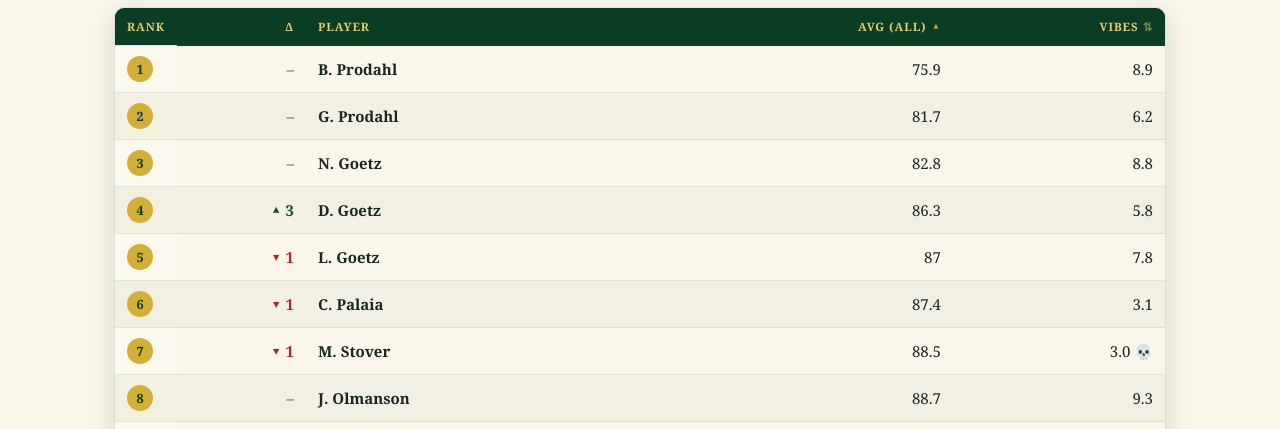
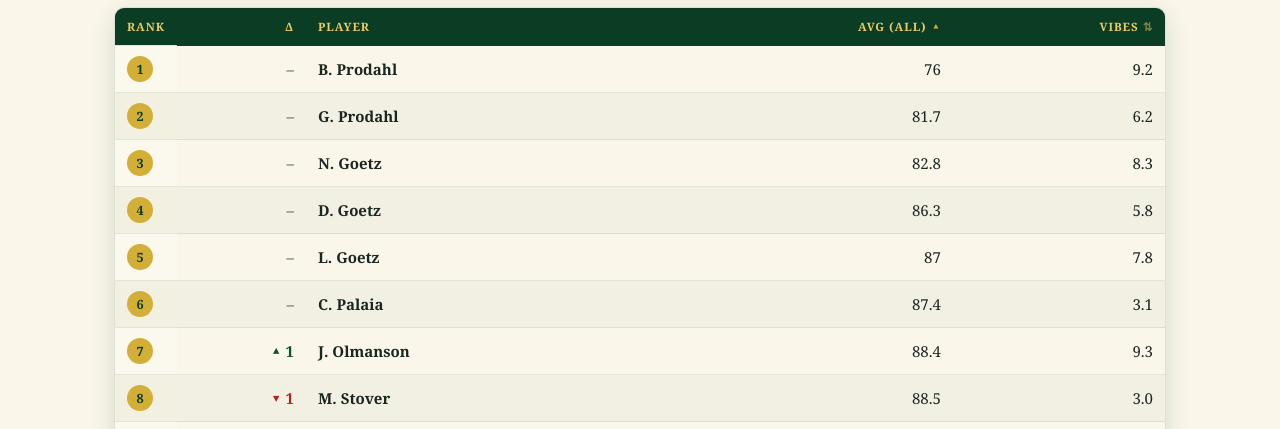
Before and after one commit to hunterzogg/hayward_invitational, a plain HTML site: page rankings.html in a window 1280 px wide. Shown: the part 370-799 px from the top of the page. Drawn offline with Linux system fonts and the light colour scheme.

Commit message:
Refresh 2026 scores from 8/12 workbook; add competition-style tied ranks
Scores: 6 players had new/corrected round data (B. Prodahl, C. Musser,
E. Greenblat, J. Olmanson, L. Ainsworth, M. Stover), flipping the
J. Olmanson/M. Stover power-ranking order. Vibes adjusted per request
(C. Musser to 0.1, several others adjusted, B. Prodahl to 9.2). Recent
Change column reset to only reflect this refresh's actual movement
instead of stale history.

Rankings: tied players on the active sort metric now share a rank
badge instead of being silently tie-broken, with the next distinct
rank skipping ahead by the tie count.

Co-Authored-By: Claude Sonnet 5 <noreply@anthropic.com>

```diff
--- a/js/data.js
+++ b/js/data.js
@@ -13,12 +13,12 @@ const HI_DATA = {
 
   // Bump this whenever players2026 scores/rounds are updated with fresh
   // data — it drives the "last updated" indicator on the Power Rankings page.
-  scoresUpdated: "2026-07-27",
+  scoresUpdated: "2026-08-12",
 
   // Bump this whenever players2026 prevRank/prevVibesRank snapshots are
   // refreshed (i.e. whenever rank/vibes data is republished) — drives future
   // rank-movement recalculation. See the "Recent Change" note above players2026.
-  rankingsUpdated: "2026-07-27",
+  rankingsUpdated: "2026-08-12",
 
   captains: {
     // `teamLabel` is the short surname used for team branding ("Team Hagan")
@@ -69,24 +69,24 @@ const HI_DATA = {
   // makes next time's "Recent Change" column correct in both sort modes.
   // TBD has no prevRank/prevVibesRank (new to the list, no vibes score).
   players2026: [
-    { rank: 1, name: "B. Prodahl", avgAll: 75.9, avgLast3: 76, avgLast5: 76.4, high: 93, low: 68, volatility: 25, vibes: 8.9, prevRank: 1, prevVibesRank: 3, rounds: [76,79,73,77,77,74,74,93,73,78,82,79,76,68,73,78,76,76,71,70,75,71,77] },
-    { rank: 2, name: "G. Prodahl", avgAll: 81.7, avgLast3: 82, avgLast5: 82.6, high: 90, low: 76, volatility: 14, vibes: 6.2, prevRank: 2, prevVibesRank: 15, rounds: [83,81,82,78,89,90,85,78,78,79,76] },
-    { rank: 3, name: "N. Goetz", avgAll: 82.8, avgLast3: 82, avgLast5: 81.2, high: 87, low: 80, volatility: 7, vibes: 8.8, prevRank: 3, prevVibesRank: 4, rounds: [81,84,81,80,80,87,80,82,86,81,86,87,82] },
-    { rank: 4, name: "D. Goetz", avgAll: 86.3, avgLast3: 85.3, avgLast5: 86.3, high: 92, low: 79, volatility: 13, vibes: 5.8, prevRank: 7, prevVibesRank: 16, rounds: [79,85,92,89] },
-    { rank: 5, name: "L. Goetz", avgAll: 87, avgLast3: 88.3, avgLast5: 86.6, high: 94, low: 83, volatility: 11, vibes: 7.8, prevRank: 4, prevVibesRank: 7, rounds: [90,87,88,85,83,83,88,85,89,85,94,83,86,92] },
-    { rank: 6, name: "C. Palaia", avgAll: 87.4, avgLast3: 88.3, avgLast5: 87, high: 93, low: 82, volatility: 11, vibes: 3.1, prevRank: 5, prevVibesRank: 17, rounds: [90,86,89,82,88,93,84] },
-    { rank: 7, name: "M. Stover", avgAll: 88.5, avgLast3: 90.7, avgLast5: 89.2, high: 96, low: 83, volatility: 13, vibes: 3.0, prevRank: 6, prevVibesRank: 1, rounds: [93,84,95,87,87,84,86,92,83,90,89,89,96,87,88,86] },
-    { rank: 8, name: "J. Olmanson", avgAll: 88.7, avgLast3: 79.3, avgLast5: 82.2, high: 105, low: 77, volatility: 28, vibes: 9.3, prevRank: 8, prevVibesRank: 2, rounds: [80,77,81,80,93,87,91,89,89,83,83,85,88,92,96,94,85,105,95,102,91,92,87,82,91] },
-    { rank: 9, name: "C. Musser", avgAll: 90.4, avgLast3: 85.7, avgLast5: 90.4, high: 103, low: 75, volatility: 28, vibes: 3.2, prevRank: 9, prevVibesRank: 19, rounds: [75,91,91,103,92,83,98,92,89] },
-    { rank: 10, name: "M. Hagan", avgAll: 93, avgLast3: 93.7, avgLast5: 93, high: 96, low: 91, volatility: 5, vibes: 7.8, prevRank: 10, prevVibesRank: 8, rounds: [94,91,96,91] },
-    { rank: 11, name: "E. Greenblat", avgAll: 94.2, avgLast3: 93.3, avgLast5: 94.2, high: 99, low: 91, volatility: 8, vibes: 7.3, prevRank: 11, prevVibesRank: 9, rounds: [96,91,93,99,92] },
-    { rank: 12, name: "J. Pfaffinger", avgAll: 94.6, avgLast3: 93, avgLast5: 94.6, high: 100, low: 90, volatility: 10, vibes: 7.9, prevRank: 12, prevVibesRank: 12, rounds: [90,96,93,94,100] },
-    { rank: 13, name: "A. Urban", avgAll: 94.8, avgLast3: 98.3, avgLast5: 94.8, high: 101, low: 89, volatility: 12, vibes: 4.0, prevRank: 13, prevVibesRank: 18, rounds: [94,101,100,90,89] },
-    { rank: 14, name: "J. Conlin", avgAll: 101.7, avgLast3: 100.3, avgLast5: 99.6, high: 108, low: 96, volatility: 12, vibes: 6.5, prevRank: 14, prevVibesRank: 13, rounds: [96,100,105,98,99,106,108] },
-    { rank: 15, name: "J. Larson", avgAll: 103, avgLast3: 103, avgLast5: 103, high: 104, low: 102, volatility: 2, vibes: 7.0, prevRank: 15, prevVibesRank: 10, rounds: [102,104] },
-    { rank: 16, name: "L. Ainsworth", avgAll: 105, avgLast3: 105, avgLast5: 105, high: 107, low: 101, volatility: 6, vibes: 8.7, prevRank: 16, prevVibesRank: 11, rounds: [101,107,107] },
-    { rank: 17, name: "H. Zogg", avgAll: 109.2, avgLast3: 113.7, avgLast5: 110.2, high: 121, low: 97, volatility: 24, vibes: 8.1, prevRank: 17, prevVibesRank: 5, rounds: [115,105,121,113,97,104] },
-    { rank: 18, name: "M. Muenchow", avgAll: 113.3, avgLast3: 113.3, avgLast5: 113.3, high: 120, low: 108, volatility: 12, vibes: 8.4, prevRank: 18, prevVibesRank: 6, rounds: [120,112,108] },
+    { rank: 1, name: "B. Prodahl", avgAll: 76, avgLast3: 77.3, avgLast5: 76.4, high: 93, low: 68, volatility: 25, vibes: 9.2, prevRank: 1, prevVibesRank: 2, rounds: [77,76,79,73,77,77,74,74,93,73,78,82,79,76,68,73,78,76,76,71,70,75,71,77] },
+    { rank: 2, name: "G. Prodahl", avgAll: 81.7, avgLast3: 82, avgLast5: 82.6, high: 90, low: 76, volatility: 14, vibes: 6.2, prevRank: 2, prevVibesRank: 13, rounds: [83,81,82,78,89,90,85,78,78,79,76] },
+    { rank: 3, name: "N. Goetz", avgAll: 82.8, avgLast3: 82, avgLast5: 81.2, high: 87, low: 80, volatility: 7, vibes: 8.3, prevRank: 3, prevVibesRank: 3, rounds: [81,84,81,80,80,87,80,82,86,81,86,87,82] },
+    { rank: 4, name: "D. Goetz", avgAll: 86.3, avgLast3: 85.3, avgLast5: 86.3, high: 92, low: 79, volatility: 13, vibes: 5.8, prevRank: 4, prevVibesRank: 15, rounds: [79,85,92,89] },
+    { rank: 5, name: "L. Goetz", avgAll: 87, avgLast3: 88.3, avgLast5: 86.6, high: 94, low: 83, volatility: 11, vibes: 7.8, prevRank: 5, prevVibesRank: 8, rounds: [90,87,88,85,83,83,88,85,89,85,94,83,86,92] },
+    { rank: 6, name: "C. Palaia", avgAll: 87.4, avgLast3: 88.3, avgLast5: 87, high: 93, low: 82, volatility: 11, vibes: 3.1, prevRank: 6, prevVibesRank: 18, rounds: [90,86,89,82,88,93,84] },
+    { rank: 7, name: "J. Olmanson", avgAll: 88.4, avgLast3: 86, avgLast5: 83, high: 105, low: 77, volatility: 28, vibes: 9.3, prevRank: 8, prevVibesRank: 1, rounds: [83,85,90,80,77,81,80,93,87,91,89,89,83,83,85,88,92,96,94,85,105,95,102,91,92,87,82,91] },
+    { rank: 8, name: "M. Stover", avgAll: 88.5, avgLast3: 90, avgLast5: 89.8, high: 96, low: 83, volatility: 13, vibes: 3.0, prevRank: 7, prevVibesRank: 19, rounds: [86,91,93,84,95,87,87,84,86,92,83,90,89,89,96,87,88,86] },
+    { rank: 9, name: "C. Musser", avgAll: 90, avgLast3: 84, avgLast5: 89.2, high: 103, low: 75, volatility: 28, vibes: 0.1, prevRank: 9, prevVibesRank: 17, rounds: [86,75,91,91,103,92,83,98,92,89] },
+    { rank: 10, name: "M. Hagan", avgAll: 93, avgLast3: 93.7, avgLast5: 93, high: 96, low: 91, volatility: 5, vibes: 8.3, prevRank: 10, prevVibesRank: 9, rounds: [94,91,96,91] },
+    { rank: 11, name: "E. Greenblat", avgAll: 93.7, avgLast3: 92.7, avgLast5: 94, high: 99, low: 91, volatility: 8, vibes: 7.3, prevRank: 11, prevVibesRank: 10, rounds: [91,96,91,93,99,92] },
+    { rank: 12, name: "J. Pfaffinger", avgAll: 94.6, avgLast3: 93, avgLast5: 94.6, high: 100, low: 90, volatility: 10, vibes: 7.4, prevRank: 12, prevVibesRank: 7, rounds: [90,96,93,94,100] },
+    { rank: 13, name: "A. Urban", avgAll: 94.8, avgLast3: 98.3, avgLast5: 94.8, high: 101, low: 89, volatility: 12, vibes: 4.0, prevRank: 13, prevVibesRank: 16, rounds: [94,101,100,90,89] },
+    { rank: 14, name: "J. Conlin", avgAll: 101.7, avgLast3: 100.3, avgLast5: 99.6, high: 108, low: 96, volatility: 12, vibes: 7.0, prevRank: 14, prevVibesRank: 12, rounds: [96,100,105,98,99,106,108] },
+    { rank: 15, name: "J. Larson", avgAll: 103, avgLast3: 103, avgLast5: 103, high: 104, low: 102, volatility: 2, vibes: 6.5, prevRank: 15, prevVibesRank: 11, rounds: [102,104] },
+    { rank: 16, name: "L. Ainsworth", avgAll: 105.8, avgLast3: 105.3, avgLast5: 105.8, high: 108, low: 101, volatility: 7, vibes: 9.2, prevRank: 16, prevVibesRank: 4, rounds: [108,101,107,107] },
+    { rank: 17, name: "H. Zogg", avgAll: 109.2, avgLast3: 113.7, avgLast5: 110.2, high: 121, low: 97, volatility: 24, vibes: 8.6, prevRank: 17, prevVibesRank: 6, rounds: [115,105,121,113,97,104] },
+    { rank: 18, name: "M. Muenchow", avgAll: 113.3, avgLast3: 113.3, avgLast5: 113.3, high: 120, low: 108, volatility: 12, vibes: 8.4, prevRank: 18, prevVibesRank: 5, rounds: [120,112,108] },
     { rank: 19, name: "J. Goetz", avgAll: null, avgLast3: null, avgLast5: null, high: null, low: null, volatility: null, vibes: 6.0, prevRank: 19, prevVibesRank: 14, rounds: [] },
   ],
 
@@ -94,17 +94,17 @@ const HI_DATA = {
   // (self-consistent naming within the workbook across the 2024/2025/2026
   // tabs — see players2026 note above on the name standardization).
   historicalAvg: {
-    "B. Prodahl":   { y2024: 77,  y2025: 77,   y2026: 75.9 },
+    "B. Prodahl":   { y2024: 77,  y2025: 77,   y2026: 76 },
     "G. Prodahl":   { y2024: 80,  y2025: 80.6, y2026: 81.7 },
     "N. Goetz":     { y2024: 87,  y2025: 85,   y2026: 82.8 },
     "C. Palaia":    { y2024: 86,  y2025: 87.3, y2026: 87.4 },
     "M. Hagan":     { y2024: 90,  y2025: 89.2, y2026: 93 },
     "M. Stover":    { y2024: 92,  y2025: 90.2, y2026: 88.5 },
-    "C. Musser":    { y2024: null,y2025: 93.5, y2026: 90.4 },
+    "C. Musser":    { y2024: null,y2025: 93.5, y2026: 90 },
     "A. Urban":     { y2024: null,y2025: 92.3, y2026: 94.8 },
     "J. Pfaffinger":{ y2024: 96,  y2025: 95,   y2026: 94.6 },
-    "J. Olmanson":  { y2024: null,y2025: 96,   y2026: 88.7 },
-    "E. Greenblat": { y2024: 98,  y2025: 101,  y2026: 94.2 },
+    "J. Olmanson":  { y2024: null,y2025: 96,   y2026: 88.4 },
+    "E. Greenblat": { y2024: 98,  y2025: 101,  y2026: 93.7 },
     "J. Conlin":    { y2024: 110, y2025: 103,  y2026: 101.7 },
     "J. Goetz":     { y2024: 102, y2025: 105,  y2026: null },
     "J. Larson":    { y2024: 100, y2025: null, y2026: 103 },
--- a/rankings.html
+++ b/rankings.html
@@ -112,12 +112,28 @@ const SORT_METRICS = {
   vibes: { prevKey: "prevVibesRank", better: (a, b) => (b ?? -Infinity) - (a ?? -Infinity) },
 };
 
+// Competition ranking ("1224"): players tied on the metric share the same
+// rank number and are flagged `tied` (rendered as "T2"), and the next
+// distinct value picks back up at rank 4, not 3 — ties don't get "broken"
+// by any secondary sort. Only genuinely equal, non-null values tie; a null
+// metric value (e.g. no rounds logged yet) never ties with anything, even
+// another null.
 function computeRankOf(metricKey) {
   const metric = SORT_METRICS[metricKey];
-  const realPlayers = HI_DATA.players2026
+  const sorted = HI_DATA.players2026
     .slice()
     .sort((a, b) => metric.better(a[metricKey], b[metricKey]));
-  return new Map(realPlayers.map((p, i) => [p.name, i + 1]));
+  const map = new Map();
+  let i = 0;
+  while (i < sorted.length) {
+    let j = i;
+    const v = sorted[i][metricKey];
+    while (v != null && j + 1 < sorted.length && sorted[j + 1][metricKey] === v) j++;
+    const tied = j > i;
+    for (let k = i; k <= j; k++) map.set(sorted[k].name, { rank: i + 1, tied });
+    i = j + 1;
+  }
+  return map;
 }
 
 function rankTierClass(rankNum) {
@@ -151,7 +167,7 @@ function vibesCell(p) {
 
 function changeCell(p, rankMap, prevKey) {
   if (p[prevKey] == null) return `<span class="pill-change new">New</span>`;
-  const delta = p[prevKey] - rankMap.get(p.name);
+  const delta = p[prevKey] - rankMap.get(p.name).rank;
   if (delta === 0) return `<span class="muted">&ndash;</span>`;
   const cls = delta > 0 ? "up" : "down";
   const arrow = delta > 0 ? "&#9650;" : "&#9660;";
@@ -177,10 +193,10 @@ function renderRankings() {
   });
 
   rankBody.innerHTML = rows.map(p => {
-    const rankNum = rankMap.get(p.name) ?? null;
-    const rankCell = rankNum == null
+    const rankInfo = rankMap.get(p.name) ?? null;
+    const rankCell = rankInfo == null
       ? `<span class="rank-badge unranked">&mdash;</span>`
-      : `<span class="rank-badge ${rankTierClass(rankNum)}">${rankNum}</span>`;
+      : `<span class="rank-badge ${rankTierClass(rankInfo.rank)}">${rankInfo.tied ? "T" : ""}${rankInfo.rank}</span>`;
     return `<tr>
       <td>${rankCell}</td>
       <td class="num">${changeCell(p, rankMap, prevKey)}</td>
```
